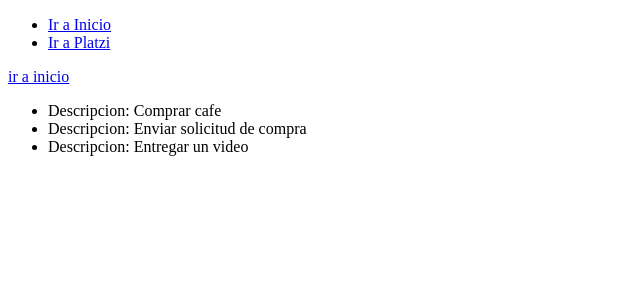
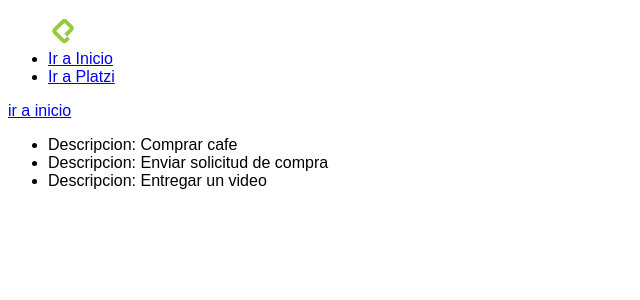
Before and after one commit to Conseicka/flask, a Flask app: page /hello in a window 1280 px wide. Shown: the top 300 px of the page, without its empty margins (0-640 px from the left). Run offline with Flask 2, Linux system fonts and the light colour scheme.

Commit message:
static files

```diff
--- a/main.py
+++ b/main.py
@@ -1,6 +1,6 @@
 from flask import Flask, request, make_response, redirect, render_template
 
-app = Flask(__name__,template_folder='templates')
+app = Flask(__name__,template_folder='templates', static_folder='./static')
 
 todos = ["Comprar cafe", "Enviar solicitud de compra", "Entregar un video"]
 
--- /dev/null
+++ b/static/css/main.css
@@ -0,0 +1,8 @@
+html * {
+    font-family: sans-serif;
+}
+
+
+img {
+    max-width: 30px;
+}
--- a/templates/base.html
+++ b/templates/base.html
@@ -7,6 +7,7 @@
     <title>
         {% block title %} Flask Platzi | {% endblock %}
     </title>
+    <link rel="stylesheet" href="{{ url_for('static', filename='css/main.css') }}">
 </head>
 <body>
     <header>
--- a/templates/navbar.html
+++ b/templates/navbar.html
@@ -1,6 +1,7 @@
 <nav>
 
     <ul>
+        <img src="{{ url_for('static', filename='img/platzi.png' )}}" alt="Platzi Logo">
         <li><a href="{{ url_for('index') }}">Ir a Inicio</a></li>
         <li><a href="https://platzi.com" target = "blak">Ir a Platzi</a></li>
     </ul>
```
Also changed, not shown: static/img/platzi.png (added).
